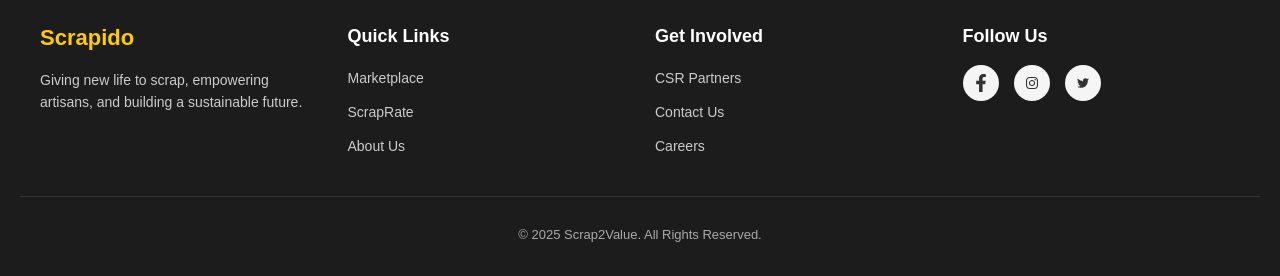
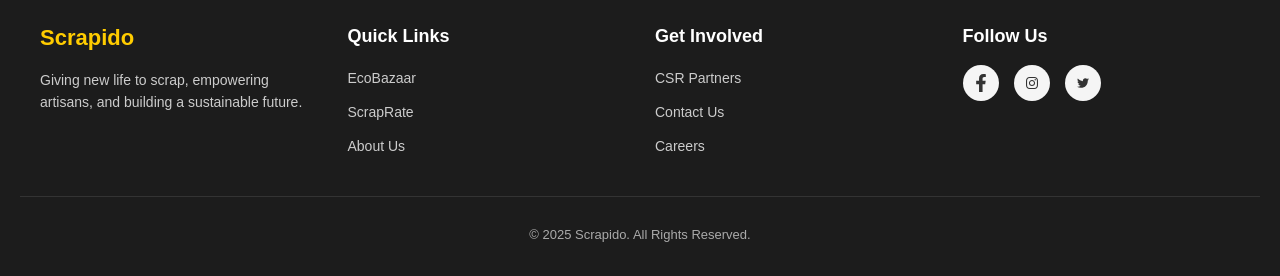
Before and after one commit to paras22072004/Scrapido-, a React (Vite) app in the folder demo/frontend/: page / in a window 1280 px wide. Shown: the part 5088-5364 px from the top of the page. Built offline with nearby package versions, Linux system fonts and the light colour scheme.

Commit message:
update changes

```diff
--- a/demo/frontend/src/components/Footer.jsx
+++ b/demo/frontend/src/components/Footer.jsx
@@ -20,7 +20,7 @@
         <div className="footer-column">
           <h4>Quick Links</h4>
           <ul>
-            <li><Link to="/marketplace">Marketplace</Link></li>
+            <li><Link to="/marketplace">EcoBazaar</Link></li>
             <li><Link to="/ScrapRate">ScrapRate</Link></li>
             <li><Link to="#">About Us</Link></li>
           </ul>
@@ -49,7 +49,7 @@
       </div>
       <div className="footer-bottom">
         <div className="cont">
-          <p>&copy; {new Date().getFullYear()} Scrap2Value. All Rights Reserved.</p>
+          <p>&copy; {new Date().getFullYear()} Scrapido. All Rights Reserved.</p>
         </div>
       </div>
     </footer>
```
